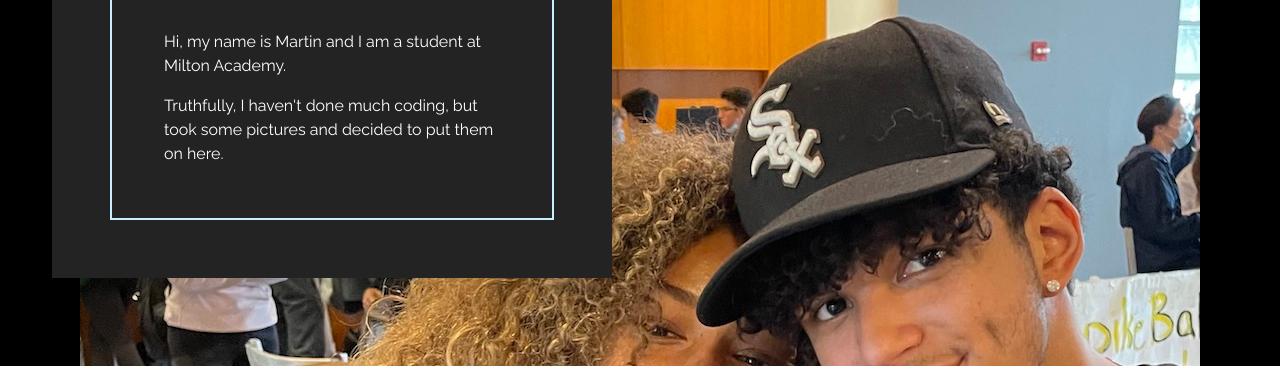
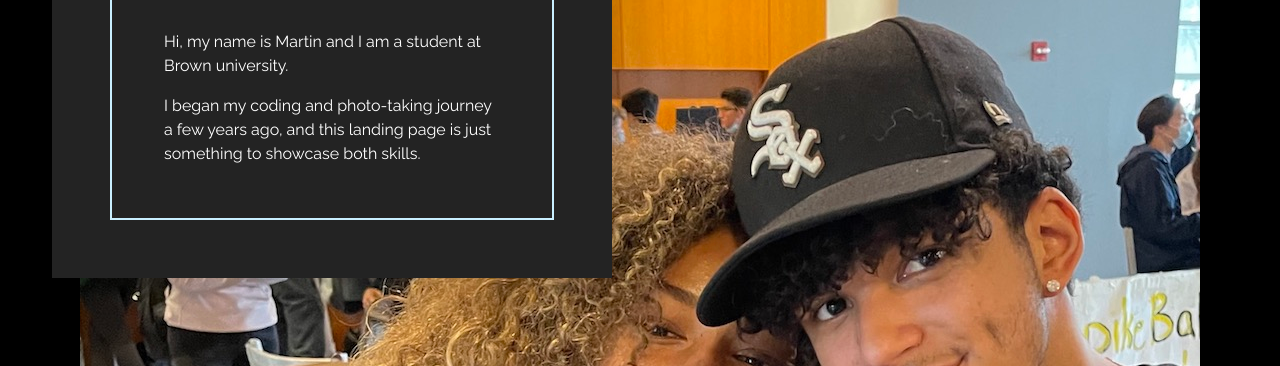
Before and after one commit to MartnArias/MartnArias.github.io, a plain HTML site: page index.html in a window 1280 px wide. Shown: the part 802-1168 px from the top of the page. Drawn offline with Linux system fonts and the light colour scheme.

Commit message:
Update index.html

```diff
--- a/index.html
+++ b/index.html
@@ -33,8 +33,8 @@
 
         <div class="home-about-textbox">
             <h1>Who I am</h1>
-            <p>Hi, my name is Martin and I am a student at Milton Academy.</p>
-            <p>Truthfully, I haven't done much coding, but took some pictures and decided to put them on here. </p>
+            <p>Hi, my name is Martin and I am a student at Brown university.</p>
+            <p>I began my coding and photo-taking journey a few years ago, and this landing page is just something to showcase both skills.</p>
 
         </div>
     </section>
```
